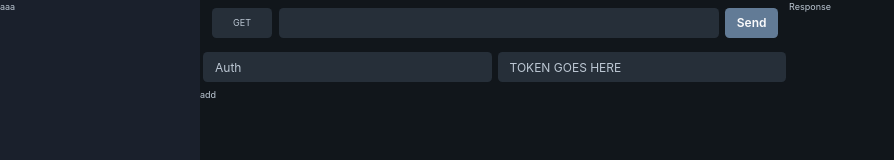
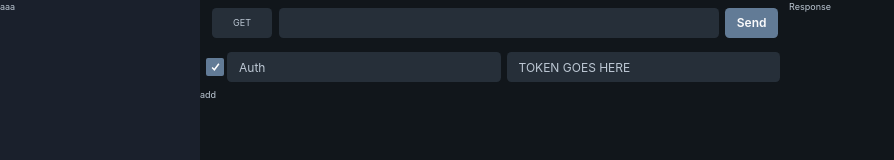
Before and after one commit to H0lyDiv3r/go-fetch, a React (Vite) app in the folder frontend/: page / in a window 1280 px wide. Shown: the top 160 px of the page, without its empty margins (0-894 px from the left). Built offline with nearby package versions, Linux system fonts and the light colour scheme.

Commit message:
finish Multiple input component

```diff
--- a/frontend/src/components/form/formInput.tsx
+++ b/frontend/src/components/form/formInput.tsx
@@ -1,19 +1,28 @@
-import { FormControl, Input } from "@chakra-ui/react";
+import { FormControl, FormLabel, Input } from "@chakra-ui/react";
 
 type FormInputProps = {
   value: string;
   setValue: (val: any) => void;
   placeholder?: string;
+  name?: string;
+  label?: string;
+  type?: string;
 };
 
 export const FormInput: React.FC<FormInputProps> = ({
   value,
   setValue,
   placeholder,
+  label,
+  type = "text",
+  name,
 }) => {
   return (
-    <FormControl border={"none"} fontSize={"xs"} mx={1}>
+    <FormControl border={"none"} fontSize={"xs"} mx={1} my={0} py={0}>
+      {label && <FormLabel>{label}</FormLabel>}
       <Input
+        type={type}
+        name={name}
         value={value}
         onChange={setValue}
         bg={"neutral.800"}
--- a/frontend/src/components/form/multipleInput.tsx
+++ b/frontend/src/components/form/multipleInput.tsx
@@ -1,61 +1,37 @@
 import React, { useEffect, useState } from "react";
 import { FormInput } from "./formInput";
-import { Flex } from "@chakra-ui/react";
-import { DefaultButton } from "./buttons";
-import { useRequestStore } from "../../store/store";
+import { Checkbox, Flex } from "@chakra-ui/react";
 
-export const MultipleKeyValueInput = () => {
-  const { addParam, params, setParamKey } = useRequestStore();
-  const [param, setParam] = useState([
-    { id: 1, key: "Auth", value: "TOKEN GOES HERE" },
-  ]);
+type MultipleValueInputProps = {
+  vals: any;
+  addField: () => void;
+  setKey: (e: React.ChangeEvent<HTMLInputElement>, id: number) => void;
+  setVal: (e: React.ChangeEvent<HTMLInputElement>, id: number) => void;
+  setActive: (id: number) => void;
+};
 
-  const handleAddField = () => {
-    setParam((params) => {
-      return [
-        ...params,
-        { id: params[params.length - 1].id + 1, key: "", value: "" },
-      ];
-    });
-  };
-
-  // const setParamKey = (e: React.ChangeEvent<HTMLInputElement>, id: number) => {
-  //   const newKey = e.target.value;
-
-  //   setParam((prevParams) => {
-  //     return prevParams.map((param) =>
-  //       param.id === id ? { ...param, key: newKey } : param,
-  //     );
-  //   });
-  // };
-
-  const setParamVal = (e: React.ChangeEvent<HTMLInputElement>, id: number) => {
-    setParam((prev) => {
-      return prev.map((param) =>
-        param.id === id ? { ...param, value: e.target.value } : param,
-      );
-    });
-  };
-
-  useEffect(() => {
-    console.log(params);
-  }, []);
-
+export const MultipleKeyValueInput: React.FC<MultipleValueInputProps> = ({
+  vals,
+  addField,
+  setKey,
+  setVal,
+  setActive,
+}) => {
   return (
     <>
-      {params.map((item: any) => (
-        <Flex key={item.id} my={2}>
-          <FormInput
-            value={item.key}
-            setValue={(e) => setParamKey(e, item.id)}
-          />
-          <FormInput
-            value={item.value}
-            setValue={(e) => setParamVal(e, item.id)}
-          />
+      {vals.map((item: any) => (
+        <Flex key={item.id} m={2} p={0} alignItems={"center"}>
+          <Checkbox
+            size={"lg"}
+            isChecked={item.active}
+            colorScheme={"green"}
+            onChange={() => setActive(item.id)}
+          ></Checkbox>
+          <FormInput value={item.key} setValue={(e) => setKey(e, item.id)} />
+          <FormInput value={item.value} setValue={(e) => setVal(e, item.id)} />
         </Flex>
       ))}
-      <button onClick={addParam}>add</button>
+      <button onClick={addField}>add</button>
     </>
   );
 };
--- a/frontend/src/scenes/forms/urlForm.tsx
+++ b/frontend/src/scenes/forms/urlForm.tsx
@@ -19,8 +19,20 @@ import { MakeRequest } from "../../../wailsjs/go/request/Request";
 import { colors } from "../../themes";
 
 export const UrlForm = () => {
-  const { url, method, params, headers, body, setUrl, setMethod, setJsonBody } =
-    useRequestStore();
+  const {
+    url,
+    method,
+    params,
+    setParamKey,
+    setParamValue,
+    setParamActive,
+    addParam,
+    headers,
+    body,
+    setUrl,
+    setMethod,
+    setJsonBody,
+  } = useRequestStore();
   const tkn =
     "Bearer eyJhbGciOiJIUzI1NiIsInR5cCI6IkpXVCJ9.eyJVc2VybmFtZSI6ImpvcyIsIkVtYWlsIjoiam9zcEBnbWFpbC5jb20ifQ.t3tK7UVG33YdWpudJUAFbBvoRG1qIJpMIiLr2h8BdHQ";
   const handleRequest = () => {
@@ -48,7 +60,13 @@ export const UrlForm = () => {
         <FormInput value={url} setValue={(e) => setUrl(e.target.value)} />
         <DefaultButton action={() => handleRequest()}>Send</DefaultButton>
       </Flex>
-      <MultipleKeyValueInput />
+      <MultipleKeyValueInput
+        vals={params}
+        addField={addParam}
+        setKey={setParamKey}
+        setVal={setParamValue}
+        setActive={setParamActive}
+      />
     </>
   );
 };
--- a/frontend/src/store/store.tsx
+++ b/frontend/src/store/store.tsx
@@ -2,23 +2,6 @@ import React from "react";
 import { create } from "zustand";
 import { createJSONStorage, persist } from "zustand/middleware";
 
-// const setParamKey = (e: React.ChangeEvent<HTMLInputElement>, id: number) => {
-//   const newKey = e.target.value;
-
-//   setParam((prevParams) => {
-//     return prevParams.map((param) =>
-//       param.id === id ? { ...param, key: newKey } : param,
-//     );
-//   });
-// };
-
-// const setParamVal = (e: React.ChangeEvent<HTMLInputElement>, id: number) => {
-//   setParam((prev) => {
-//     return prev.map((param) =>
-//       param.id === id ? { ...param, value: e.target.value } : param,
-//     );
-//   });
-// };
 export enum Methods {
   GET = "GET",
   POST = "POST",
@@ -26,7 +9,7 @@ export enum Methods {
   DELETE = "DELETE",
 }
 type Headers = { [key: string]: string };
-type Params = { id: number; key: string; value: string }[];
+type Params = { id: number; key: string; value: string; active: boolean }[];
 type JsonBody = { [key: string]: string | number | boolean | JsonBody };
 type requestStore = {
   method: Methods;
@@ -38,7 +21,8 @@ type requestStore = {
   setUrl: (url: string) => void;
   addParam: () => void;
   setParamKey: (e: React.ChangeEvent<HTMLInputElement>, id: number) => void;
-  // setParamValue: (e: React.ChangeEvent<HTMLInputElement>, id: number) => void;
+  setParamValue: (e: React.ChangeEvent<HTMLInputElement>, id: number) => void;
+  setParamActive: (id: number) => void;
   addHeader: (name: string, value: string) => void;
   setJsonBody: (body: string) => void;
 };
@@ -48,7 +32,7 @@ export const useRequestStore = create<requestStore>()(
     (set, get) => ({
       method: Methods.GET,
       url: "",
-      params: [{ id: 1, key: "Auth", value: "TOKEN GOES HERE" }],
+      params: [{ id: 1, key: "Auth", value: "TOKEN GOES HERE", active: true }],
       headers: {},
       body: {},
       setMethod: (method: Methods) =>
@@ -62,6 +46,7 @@ export const useRequestStore = create<requestStore>()(
               id: state.params[state.params.length - 1].id + 1,
               key: "",
               value: "",
+              active: true,
             },
           ];
           return { ...state, params: params };
@@ -74,6 +59,27 @@ export const useRequestStore = create<requestStore>()(
             ...state,
             params: state.params.map((param) => {
               return param.id === id ? { ...param, key: newKey } : param;
+            }),
+          };
+        }),
+      setParamValue: (e: React.ChangeEvent<HTMLInputElement>, id: number) =>
+        set((state) => {
+          const newKey = e.target.value;
+          return {
+            ...state,
+            params: state.params.map((param) => {
+              return param.id === id ? { ...param, value: newKey } : param;
+            }),
+          };
+        }),
+      setParamActive: (id: number) =>
+        set((state) => {
+          return {
+            ...state,
+            params: state.params.map((param) => {
+              return param.id === id
+                ? { ...param, active: !param.active }
+                : param;
             }),
           };
         }),
--- /dev/null
+++ b/frontend/src/themes/component/checkboxTheme.ts
@@ -0,0 +1,23 @@
+import { checkboxAnatomy } from "@chakra-ui/anatomy";
+import { createMultiStyleConfigHelpers } from "@chakra-ui/react";
+
+const { definePartsStyle, defineMultiStyleConfig } =
+  createMultiStyleConfigHelpers(checkboxAnatomy.keys);
+
+const baseStyle = definePartsStyle({
+  // define the part you're going to style
+  label: {
+    fontFamily: "mono", // change the font family of the label
+  },
+  control: {
+    border: "none",
+    m: 0,
+    bg: "neutral.800",
+    color: "brand.200",
+    _checked: { bg: "brand.500", _hover: { bg: "brand.600" } },
+    padding: 3, // change the padding of the control
+    borderRadius: 2, // change the border radius of the control
+  },
+});
+
+export const checkboxTheme = defineMultiStyleConfig({ baseStyle });
--- /dev/null
+++ b/frontend/src/themes/component/index.ts
@@ -0,0 +1 @@
+export * from "./checkboxTheme";
--- a/frontend/src/themes/index.ts
+++ b/frontend/src/themes/index.ts
@@ -1,3 +1,4 @@
 export * from "./colors";
 export * from "./sizes";
 export * from "./themes";
+export * from "./component";
--- a/frontend/src/themes/themes.ts
+++ b/frontend/src/themes/themes.ts
@@ -1,8 +1,10 @@
 import { extendTheme, ThemeOverride } from "@chakra-ui/react";
 import { colors } from "./colors";
 import { fontSizes } from "./sizes";
+import { checkboxTheme } from "./component";
 
 export const theme: ThemeOverride = extendTheme({
   colors: { ...colors },
   fontSizes: { ...fontSizes },
+  components: { Checkbox: checkboxTheme },
 });
```
